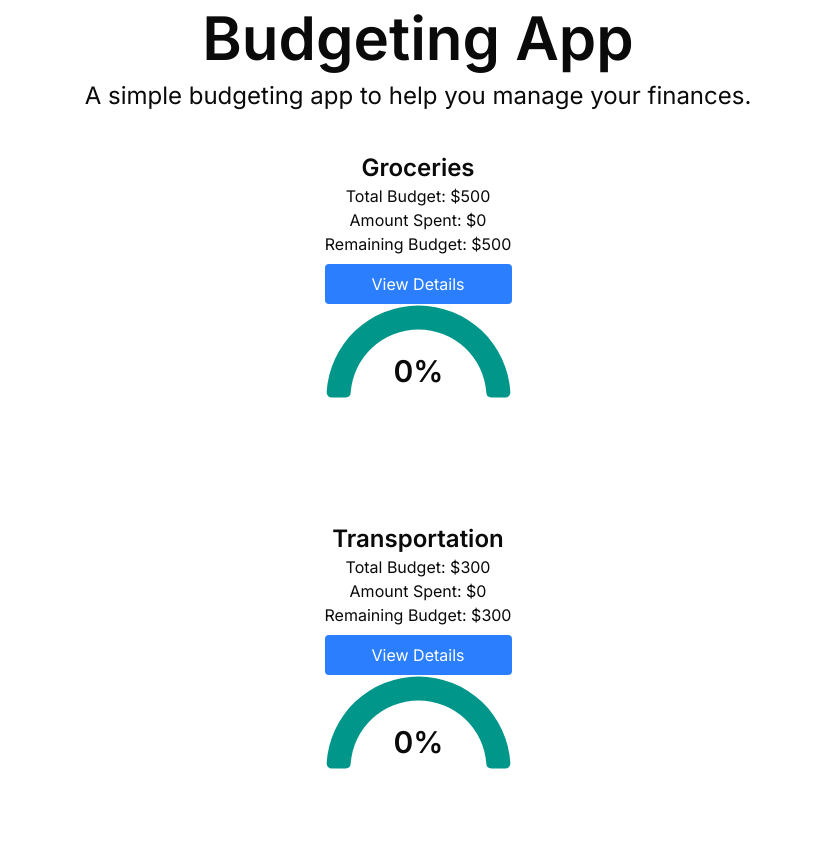
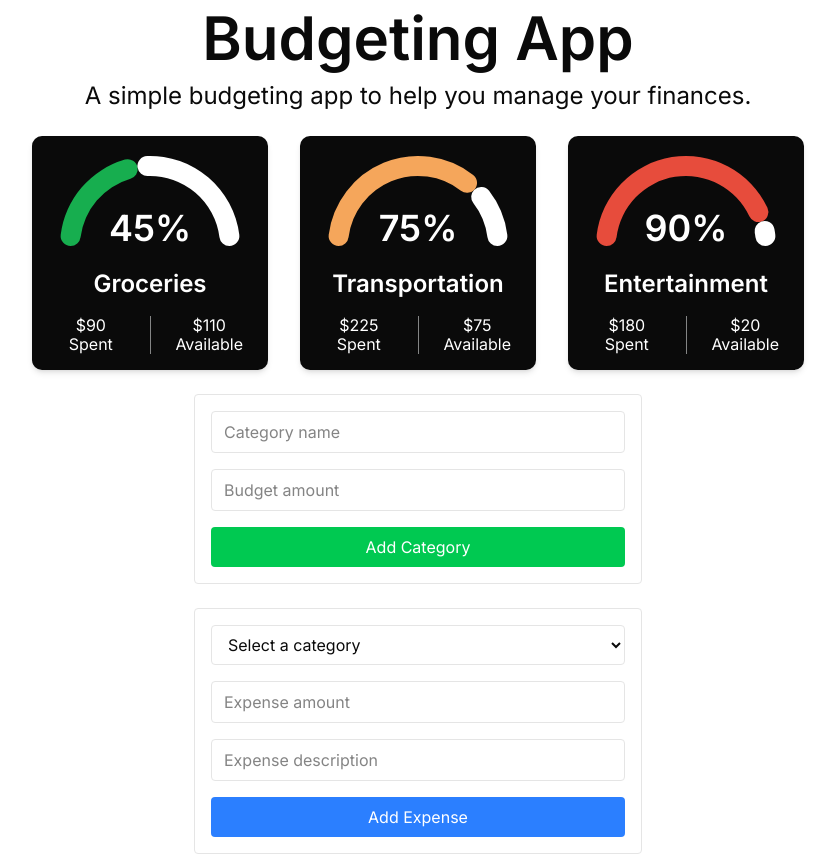
Before and after one commit to MiniMinstrel/budgetingApp, a Next.js app: page / in a window 1280 px wide. Shown: the top 855 px of the page, without its empty margins (222-1057 px from the left). Built offline with nearby package versions, Linux system fonts and the light colour scheme.

Commit message:
functional meters

```diff
--- a/app/page.tsx
+++ b/app/page.tsx
@@ -15,19 +15,28 @@
   - A button to view the details of each category.
   */
   const [categories, setCategories] = useState<Category[]>([
-    new Category("Groceries", 500),
-    new Category("Transportation", 300),
-    new Category("Entertainment", 200),
+    new Category("Groceries", 200, [
+      { description: "Milk", amount: 40, date: new Date() },
+      { description: "Bread", amount: 50, date: new Date() },
+    ]),
+    new Category("Transportation", 300, [
+      { description: "Plane", amount: 200, date: new Date() },
+      { description: "Gas", amount: 25, date: new Date() },
+    ]),
+    new Category("Entertainment", 200, [
+      { description: "Movies", amount: 80, date: new Date() },
+      { description: "Concert", amount: 100, date: new Date() },
+    ]),
   ]);
 
   return (
     <div className="flex flex-col items-center justify-center min-h-screen py-2">
-      <div className="flex flex-col items-center justify-center w-3/4 flex-1 px-20 text-center">
+      <div className="flex flex-col items-center justify-center flex-1 px-20 text-center">
         <h1 className="text-6xl font-bold">Budgeting App</h1>
         <p className="mt-3 text-2xl">
           A simple budgeting app to help you manage your finances.
         </p>
-        <div className="mt-6 flex flex-col items-center justify-around max-w-4xl">
+        <div className="mt-6 flex flex-col md:flex-row gap-8 items-center justify-around">
           {categories.map((category, index) => (
             <CategoryBlock key={index} category={category} />
           ))}
--- a/components/ui/chart.tsx
+++ b/components/ui/chart.tsx
@@ -1,35 +1,36 @@
-import * as React from "react"
-import * as RechartsPrimitive from "recharts"
+import * as React from "react";
+import * as RechartsPrimitive from "recharts";
 
-import { cn } from "@/lib/utils"
+import { cn } from "@/lib/utils";
+import { ReactNode } from "react";
 
 // Format: { THEME_NAME: CSS_SELECTOR }
-const THEMES = { light: "", dark: ".dark" } as const
+const THEMES = { light: "", dark: ".dark" } as const;
 
 export type ChartConfig = {
   [k in string]: {
-    label?: React.ReactNode
-    icon?: React.ComponentType
+    label?: React.ReactNode;
+    icon?: React.ComponentType;
   } & (
     | { color?: string; theme?: never }
     | { color?: never; theme: Record<keyof typeof THEMES, string> }
-  )
-}
+  );
+};
 
 type ChartContextProps = {
-  config: ChartConfig
-}
+  config: ChartConfig;
+};
 
-const ChartContext = React.createContext<ChartContextProps | null>(null)
+const ChartContext = React.createContext<ChartContextProps | null>(null);
 
 function useChart() {
-  const context = React.useContext(ChartContext)
+  const context = React.useContext(ChartContext);
 
   if (!context) {
-    throw new Error("useChart must be used within a <ChartContainer />")
+    throw new Error("useChart must be used within a <ChartContainer />");
   }
 
-  return context
+  return context;
 }
 
 function ChartContainer({
@@ -39,13 +40,11 @@
   config,
   ...props
 }: React.ComponentProps<"div"> & {
-  config: ChartConfig
-  children: React.ComponentProps<
-    typeof RechartsPrimitive.ResponsiveContainer
-  >["children"]
+  config: ChartConfig;
+  children: ReactNode;
 }) {
-  const uniqueId = React.useId()
-  const chartId = `chart-${id || uniqueId.replace(/:/g, "")}`
+  const uniqueId = React.useId();
+  const chartId = `chart-${id || uniqueId.replace(/:/g, "")}`;
 
   return (
     <ChartContext.Provider value={{ config }}>
@@ -54,26 +53,25 @@
         data-chart={chartId}
         className={cn(
           "[&_.recharts-cartesian-axis-tick_text]:fill-muted-foreground [&_.recharts-cartesian-grid_line[stroke='#ccc']]:stroke-border/50 [&_.recharts-curve.recharts-tooltip-cursor]:stroke-border [&_.recharts-polar-grid_[stroke='#ccc']]:stroke-border [&_.recharts-radial-bar-background-sector]:fill-muted [&_.recharts-rectangle.recharts-tooltip-cursor]:fill-muted [&_.recharts-reference-line_[stroke='#ccc']]:stroke-border flex aspect-video justify-center text-xs [&_.recharts-dot[stroke='#fff']]:stroke-transparent [&_.recharts-layer]:outline-hidden [&_.recharts-sector]:outline-hidden [&_.recharts-sector[stroke='#fff']]:stroke-transparent [&_.recharts-surface]:outline-hidden",
-          className
+          className,
         )}
-        {...props}
-      >
+        {...props}>
         <ChartStyle id={chartId} config={config} />
         <RechartsPrimitive.ResponsiveContainer>
-          {children}
+          {children as React.ReactElement}
         </RechartsPrimitive.ResponsiveContainer>
       </div>
     </ChartContext.Provider>
-  )
+  );
 }
 
 const ChartStyle = ({ id, config }: { id: string; config: ChartConfig }) => {
   const colorConfig = Object.entries(config).filter(
-    ([, config]) => config.theme || config.color
-  )
+    ([, config]) => config.theme || config.color,
+  );
 
   if (!colorConfig.length) {
-    return null
+    return null;
   }
 
   return (
@@ -87,20 +85,20 @@
   .map(([key, itemConfig]) => {
     const color =
       itemConfig.theme?.[theme as keyof typeof itemConfig.theme] ||
-      itemConfig.color
-    return color ? `  --color-${key}: ${color};` : null
+      itemConfig.color;
+    return color ? `  --color-${key}: ${color};` : null;
   })
   .join("\n")}
 }
-`
+`,
           )
           .join("\n"),
       }}
     />
-  )
-}
+  );
+};
 
-const ChartTooltip = RechartsPrimitive.Tooltip
+const ChartTooltip = RechartsPrimitive.Tooltip;
 
 function ChartTooltipContent({
   active,
@@ -118,40 +116,40 @@
   labelKey,
 }: React.ComponentProps<typeof RechartsPrimitive.Tooltip> &
   React.ComponentProps<"div"> & {
-    hideLabel?: boolean
-    hideIndicator?: boolean
-    indicator?: "line" | "dot" | "dashed"
-    nameKey?: string
-    labelKey?: string
+    hideLabel?: boolean;
+    hideIndicator?: boolean;
+    indicator?: "line" | "dot" | "dashed";
+    nameKey?: string;
+    labelKey?: string;
   }) {
-  const { config } = useChart()
+  const { config } = useChart();
 
   const tooltipLabel = React.useMemo(() => {
     if (hideLabel || !payload?.length) {
-      return null
+      return null;
     }
 
-    const [item] = payload
-    const key = `${labelKey || item?.dataKey || item?.name || "value"}`
-    const itemConfig = getPayloadConfigFromPayload(config, item, key)
+    const [item] = payload;
+    const key = `${labelKey || item?.dataKey || item?.name || "value"}`;
+    const itemConfig = getPayloadConfigFromPayload(config, item, key);
     const value =
       !labelKey && typeof label === "string"
         ? config[label as keyof typeof config]?.label || label
-        : itemConfig?.label
+        : itemConfig?.label;
 
     if (labelFormatter) {
       return (
         <div className={cn("font-medium", labelClassName)}>
           {labelFormatter(value, payload)}
         </div>
-      )
+      );
     }
 
     if (!value) {
-      return null
+      return null;
     }
 
-    return <div className={cn("font-medium", labelClassName)}>{value}</div>
+    return <div className={cn("font-medium", labelClassName)}>{value}</div>;
   }, [
     label,
     labelFormatter,
@@ -160,38 +158,36 @@
     labelClassName,
     config,
     labelKey,
-  ])
+  ]);
 
   if (!active || !payload?.length) {
-    return null
+    return null;
   }
 
-  const nestLabel = payload.length === 1 && indicator !== "dot"
+  const nestLabel = payload.length === 1 && indicator !== "dot";
 
   return (
     <div
       className={cn(
         "border-border/50 bg-background grid min-w-[8rem] items-start gap-1.5 rounded-lg border px-2.5 py-1.5 text-xs shadow-xl",
-        className
-      )}
-    >
+        className,
+      )}>
       {!nestLabel ? tooltipLabel : null}
       <div className="grid gap-1.5">
         {payload
           .filter((item) => item.type !== "none")
           .map((item, index) => {
-            const key = `${nameKey || item.name || item.dataKey || "value"}`
-            const itemConfig = getPayloadConfigFromPayload(config, item, key)
-            const indicatorColor = color || item.payload.fill || item.color
+            const key = `${nameKey || item.name || item.dataKey || "value"}`;
+            const itemConfig = getPayloadConfigFromPayload(config, item, key);
+            const indicatorColor = color || item.payload.fill || item.color;
 
             return (
               <div
                 key={item.dataKey}
                 className={cn(
                   "[&>svg]:text-muted-foreground flex w-full flex-wrap items-stretch gap-2 [&>svg]:h-2.5 [&>svg]:w-2.5",
-                  indicator === "dot" && "items-center"
-                )}
-              >
+                  indicator === "dot" && "items-center",
+                )}>
                 {formatter && item?.value !== undefined && item.name ? (
                   formatter(item.value, item.name, item, index, item.payload)
                 ) : (
@@ -209,7 +205,7 @@
                               "w-0 border-[1.5px] border-dashed bg-transparent":
                                 indicator === "dashed",
                               "my-0.5": nestLabel && indicator === "dashed",
-                            }
+                            },
                           )}
                           style={
                             {
@@ -223,9 +219,8 @@
                     <div
                       className={cn(
                         "flex flex-1 justify-between leading-none",
-                        nestLabel ? "items-end" : "items-center"
-                      )}
-                    >
+                        nestLabel ? "items-end" : "items-center",
+                      )}>
                       <div className="grid gap-1.5">
                         {nestLabel ? tooltipLabel : null}
                         <span className="text-muted-foreground">
@@ -241,14 +236,14 @@
                   </>
                 )}
               </div>
-            )
+            );
           })}
       </div>
     </div>
-  )
+  );
 }
 
-const ChartLegend = RechartsPrimitive.Legend
+const ChartLegend = RechartsPrimitive.Legend;
 
 function ChartLegendContent({
   className,
@@ -258,13 +253,13 @@
   nameKey,
 }: React.ComponentProps<"div"> &
   Pick<RechartsPrimitive.LegendProps, "payload" | "verticalAlign"> & {
-    hideIcon?: boolean
-    nameKey?: string
+    hideIcon?: boolean;
+    nameKey?: string;
   }) {
-  const { config } = useChart()
+  const { config } = useChart();
 
   if (!payload?.length) {
-    return null
+    return null;
   }
 
   return (
@@ -272,22 +267,20 @@
       className={cn(
         "flex items-center justify-center gap-4",
         verticalAlign === "top" ? "pb-3" : "pt-3",
-        className
-      )}
-    >
+        className,
+      )}>
       {payload
         .filter((item) => item.type !== "none")
         .map((item) => {
-          const key = `${nameKey || item.dataKey || "value"}`
-          const itemConfig = getPayloadConfigFromPayload(config, item, key)
+          const key = `${nameKey || item.dataKey || "value"}`;
+          const itemConfig = getPayloadConfigFromPayload(config, item, key);
 
           return (
             <div
               key={item.value}
               className={cn(
-                "[&>svg]:text-muted-foreground flex items-center gap-1.5 [&>svg]:h-3 [&>svg]:w-3"
-              )}
-            >
+                "[&>svg]:text-muted-foreground flex items-center gap-1.5 [&>svg]:h-3 [&>svg]:w-3",
+              )}>
               {itemConfig?.icon && !hideIcon ? (
                 <itemConfig.icon />
               ) : (
@@ -300,20 +293,20 @@
               )}
               {itemConfig?.label}
             </div>
-          )
+          );
         })}
     </div>
-  )
+  );
 }
 
 // Helper to extract item config from a payload.
 function getPayloadConfigFromPayload(
   config: ChartConfig,
   payload: unknown,
-  key: string
+  key: string,
 ) {
   if (typeof payload !== "object" || payload === null) {
-    return undefined
+    return undefined;
   }
 
   const payloadPayload =
@@ -321,15 +314,15 @@
     typeof payload.payload === "object" &&
     payload.payload !== null
       ? payload.payload
-      : undefined
+      : undefined;
 
-  let configLabelKey: string = key
+  let configLabelKey: string = key;
 
   if (
     key in payload &&
     typeof payload[key as keyof typeof payload] === "string"
   ) {
-    configLabelKey = payload[key as keyof typeof payload] as string
+    configLabelKey = payload[key as keyof typeof payload] as string;
   } else if (
     payloadPayload &&
     key in payloadPayload &&
@@ -337,12 +330,12 @@
   ) {
     configLabelKey = payloadPayload[
       key as keyof typeof payloadPayload
-    ] as string
+    ] as string;
   }
 
   return configLabelKey in config
     ? config[configLabelKey]
-    : config[key as keyof typeof config]
+    : config[key as keyof typeof config];
 }
 
 export {
@@ -352,4 +345,4 @@
   ChartLegend,
   ChartLegendContent,
   ChartStyle,
-}
+};
--- a/src/components/Category/CategoryBlock.tsx
+++ b/src/components/Category/CategoryBlock.tsx
@@ -1,31 +1,35 @@
 import Category from "@/src/objects/Category";
 import { RadialChart } from "./RadialChart/RadialChart";
+import { useEffect, useState } from "react";
 
 export default function CategoryBlock({ category }: { category: Category }) {
+  const [isLoaded, setIsLoaded] = useState(false);
+
+  useEffect(() => {
+    setIsLoaded(true);
+  }, []);
+
+  if (!isLoaded) return null;
   return (
-    <div className="p-4 flex flex-col">
-      <h2 className="text-2xl font-bold">{category.getName()}</h2>
-      <p>Total Budget: ${category.getMaxBudget()}</p>
-      <p>Amount Spent: ${category.getAmountSpent()}</p>
-      <p>Remaining Budget: ${category.getRemainingBudget()}</p>
-      <button
-        onClick={() => {
-          const details = category.getExpenses();
-          if (details.length === 0) {
-            alert("No expenses in this category");
-          } else {
-            alert(
-              `Expenses:\n\n${details.map((e) => `${e.description}: $${e.amount}`).join("\n")}`,
-            );
-          }
-        }}
-        className="mt-2 px-4 py-2 bg-blue-500 text-white rounded hover:bg-blue-600">
-        View Details
-      </button>
+    <div className="p-4 flex flex-col bg-foreground text-background rounded-lg shadow-md items-center justify-center size-fit">
       <RadialChart
         spent={category.getAmountSpent()}
         remaining={category.getRemainingBudget()}
       />
+      <h2 className="text-2xl font-bold">{category.getName()}</h2>
+      <div className="flex flex-row mt-4 w-full">
+        <p className="leading-[1.2] w-1/2">
+          ${category.getAmountSpent()}
+          <br />
+          Spent
+        </p>
+        <div className="w-px bg-background/50 mx-4" />
+        <p className="leading-[1.2] w-1/2">
+          ${category.getRemainingBudget()}
+          <br />
+          Available
+        </p>
+      </div>
     </div>
   );
 }
--- a/src/components/Category/RadialChart/RadialChart.tsx
+++ b/src/components/Category/RadialChart/RadialChart.tsx
@@ -1,33 +1,14 @@
 "use client";
-
-import { TrendingUp } from "lucide-react";
+import { useEffect, useState } from "react";
 import { Label, PolarRadiusAxis, RadialBar, RadialBarChart } from "recharts";
-
-import {
-  Card,
-  CardContent,
-  CardDescription,
-  CardFooter,
-  CardHeader,
-  CardTitle,
-} from "@/components/ui/card";
-import {
-  ChartContainer,
-  ChartTooltip,
-  ChartTooltipContent,
-  type ChartConfig,
-} from "@/components/ui/chart";
-
-export const description = "A radial chart with stacked sections";
+import { ChartContainer, type ChartConfig } from "@/components/ui/chart";
 
 const chartConfig = {
   spent: {
     label: "Spent",
-    color: "var(--chart-1)",
   },
   remaining: {
     label: "Remaining",
-    color: "var(--chart-2)",
   },
 } satisfies ChartConfig;
 
@@ -42,22 +23,53 @@
   spent: number;
   remaining: number;
 }) {
-  const chartData = [{ spent: spent, remaining: remaining }];
+  const chartData = [
+    { spent: spent, remaining: remaining < 0 ? 0 : remaining },
+  ];
+
   const totalBudget = spent + remaining;
+
+  const [spentColor, setSpentColor] = useState("#17ae4f");
+
+  useEffect(() => {
+    if (spent / totalBudget >= 0.9) {
+      setSpentColor("#e74c3c");
+    } else if (spent / totalBudget > 0.6) {
+      setSpentColor("#f5a65b");
+    } else {
+      setSpentColor("#17ae4f");
+    }
+  }, [remaining, spent]);
+
+  const [animatedData, setAnimatedData] = useState([
+    { spent: 0, remaining: 0 },
+  ]);
+
+  useEffect(() => {
+    setAnimatedData([{ spent: 100, remaining: 100 }]);
+
+    const timeout = setTimeout(() => {
+      setAnimatedData([
+        {
+          spent,
+          remaining: remaining < 0 ? 0 : remaining,
+        },
+      ]);
+    }, 100);
+
+    return () => clearTimeout(timeout);
+  }, []);
 
   return (
     <ChartContainer
       config={chartConfig}
-      className="mx-auto aspect-square w-full max-w-[250px]">
+      className="w-[300px] h-[300px] -mt-14 -mb-32 -mx-12">
       <RadialBarChart
-        data={chartData}
-        endAngle={180}
+        data={animatedData}
+        startAngle={180}
+        endAngle={0}
         innerRadius={80}
-        outerRadius={140}>
-        <ChartTooltip
-          cursor={false}
-          content={<ChartTooltipContent hideLabel />}
-        />
+        outerRadius={130}>
         <PolarRadiusAxis tick={false} tickLine={false} axisLine={false}>
           <Label
             content={({ viewBox }) => {
@@ -66,9 +78,9 @@
                   <text x={viewBox.cx} y={viewBox.cy} textAnchor="middle">
                     <tspan
                       x={viewBox.cx}
-                      y={(viewBox.cy || 0) - 16}
-                      className="fill-foreground text-3xl font-extrabold">
-                      {percentageFormatter(spent / totalBudget)}
+                      y={(viewBox.cy || 0) - 5}
+                      className="fill-background text-4xl font-extrabold">
+                      {percentageFormatter(spent / totalBudget)}{" "}
                     </tspan>
                   </text>
                 );
@@ -77,17 +89,17 @@
           />
         </PolarRadiusAxis>
         <RadialBar
-          dataKey="remaining"
+          dataKey="spent"
           stackId="a"
-          cornerRadius={5}
-          fill="var(--color-remaining)"
+          cornerRadius={32}
+          fill={spentColor}
           className="stroke-transparent stroke-2"
         />
         <RadialBar
-          dataKey="spent"
-          fill="var(--color-spent)"
+          dataKey="remaining"
+          fill="var(--background)"
           stackId="a"
-          cornerRadius={5}
+          cornerRadius={32}
           className="stroke-transparent stroke-2"
         />
       </RadialBarChart>
--- a/src/objects/Category.ts
+++ b/src/objects/Category.ts
@@ -4,11 +4,11 @@
     private amountSpent: number;
     private expenses: Expense[];
 
-    constructor(name: string, maxBudget: number) {
+    constructor(name: string, maxBudget: number, expenses: Expense[] = []) {
         this.name = name;
         this.maxBudget = maxBudget;
-        this.amountSpent = 0;
-        this.expenses = [];
+        this.amountSpent = expenses.reduce((sum, expense) => sum + expense.amount, 0);
+        this.expenses = expenses;
     }
 
     getName(): string {
```
